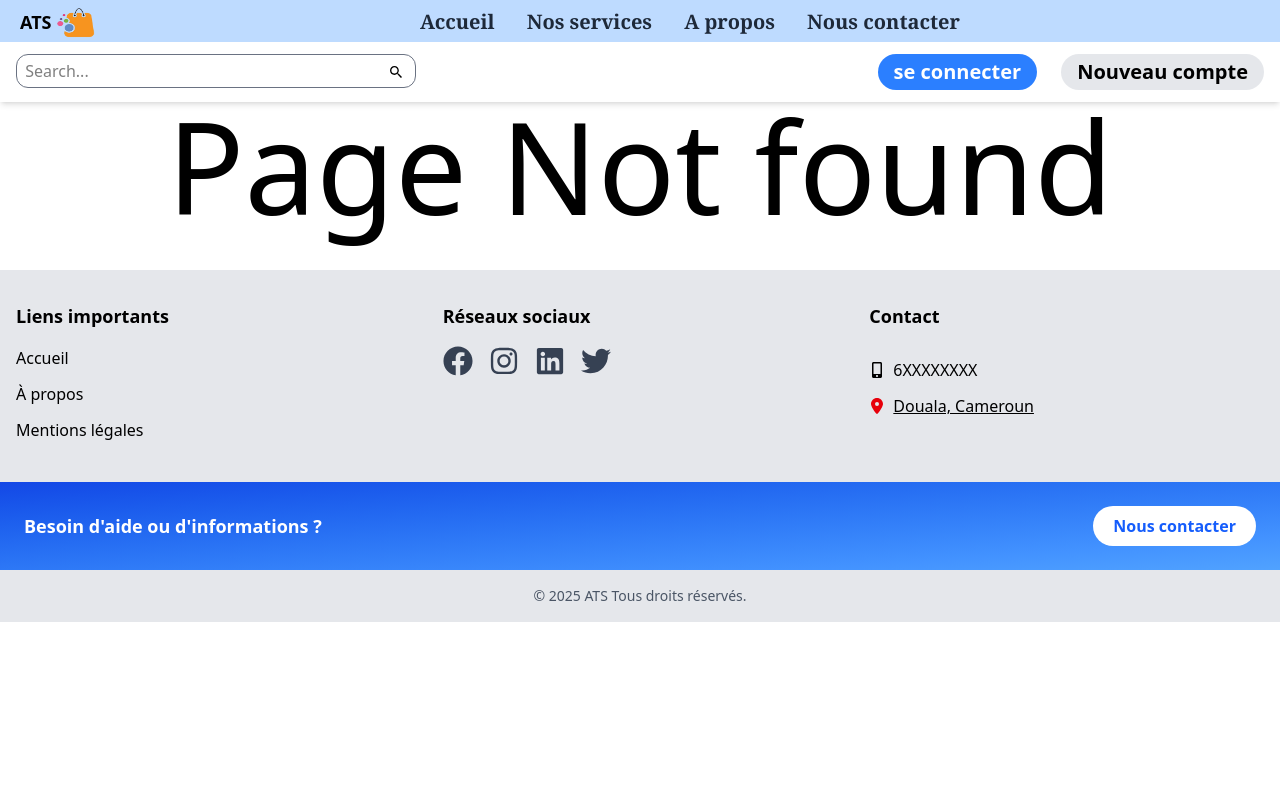
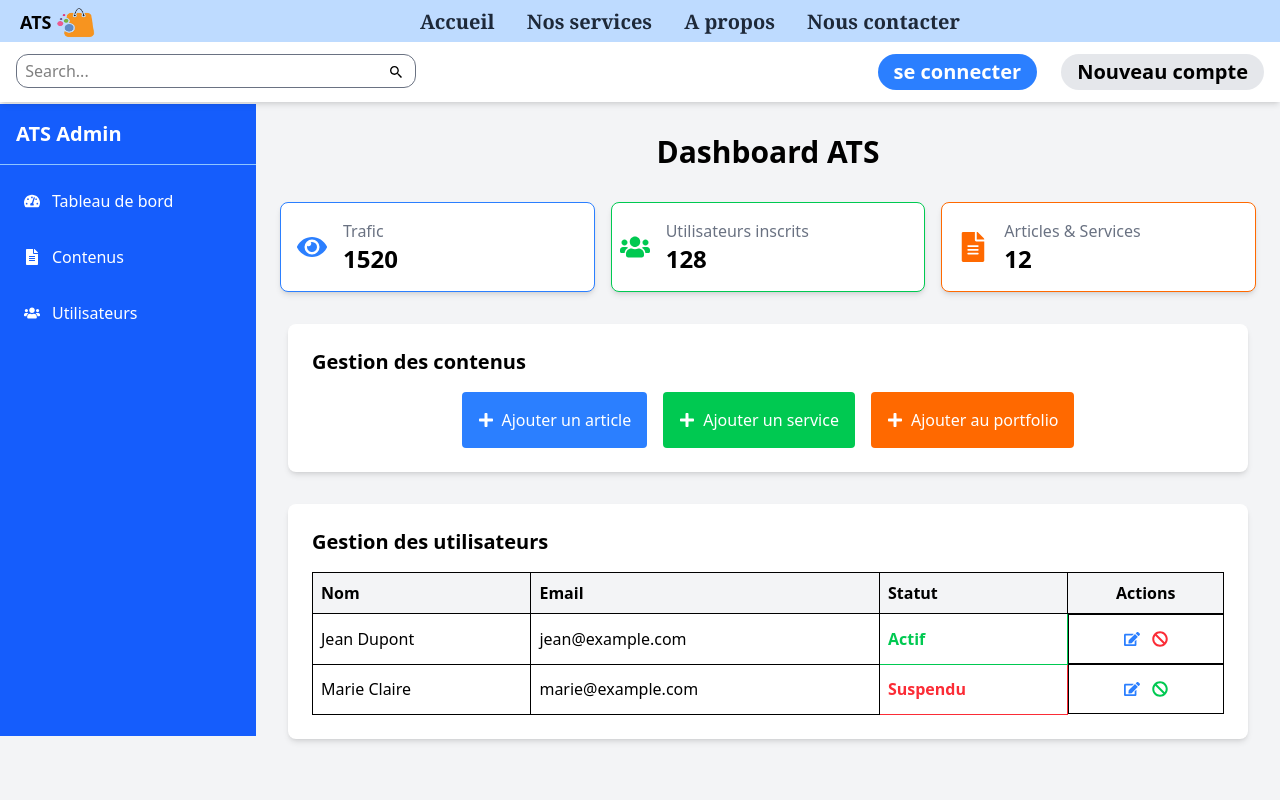
Before and after one commit to AfricanTechSolutions/site-web-ATS-Frontend-, a React (Vite) app in the folder site-web-ATS-Frontend/: page /admin in a window 1280 px wide. Shown: the top 800 px of the page. Built offline with nearby package versions, Linux system fonts and the light colour scheme.

Commit message:
Ajout du Dashboard pour admin

```diff
--- a/site-web-ATS-Frontend/src/MesRoutes.jsx
+++ b/site-web-ATS-Frontend/src/MesRoutes.jsx
@@ -11,6 +11,7 @@ import About from './components/About/About';
 import Contact from './components/Formulaires/Contact';
 import ApplicationForm from './components/Dashboards/applicationForm';
 import UserPage from './components/Dashboards/UserPage';
+import Dashboard from './components/Dashboards/Dashboard';
 
 const MesRoutes = () => {
   return (
@@ -27,6 +28,7 @@ const MesRoutes = () => {
     <Route path='/contact' element={<Contact />} />
     <Route path='/application-form' element={<ApplicationForm />} />
     <Route path='/user-page' element={<UserPage />} />
+    <Route path='/admin' element={<Dashboard />} />
       {/* <Navbar/>
       <Hero/>
       <Services/>
--- a/site-web-ATS-Frontend/src/components/About/About.jsx
+++ b/site-web-ATS-Frontend/src/components/About/About.jsx
@@ -15,14 +15,15 @@ const About = () => {
       {/* Banner with blurred background */}
       <div className='relative w-full h-96 overflow-hidden'>
         <div
-          className='absolute inset-0 bg-cover bg-center blur-[7px]'
+          className='absolute inset-0 bg-cover bg-center '
           style={{ backgroundImage: `url(${img1})` }}
-        />
+        > <div className='bg-black w-full h-full opacity-50 '></div>
+        </div>
         <div className='relative z-10 flex flex-col gap-4 items-center justify-center h-full px-6 text-center'>
           <h1 className='text-4xl text-white font-bold drop-shadow-lg'>
             À propos de African Technologies Solution (ATS)
           </h1>
-          <p className='text-xl text-gray-900 max-w-3xl'>
+          <p className='text-xl text-gray-200 max-w-3xl'>
             Une entreprise spécialisée dans la fourniture de solutions numériques pour les PME et les grandes entreprises
           </p>
         </div>
@@ -34,33 +35,33 @@ const About = () => {
 
           {/* Présentation */}
           <section>
-            <h2 className='text-3xl font-semibold mb-6 text-center'>Présentation de l'entreprise</h2>
-            <p className='mb-4 text-lg leading-relaxed'>
+            <h2 data-aos="fade-up" data-aos-delay="0" className='text-3xl font-semibold mb-6 text-center '>Présentation de l'entreprise</h2>
+            <p data-aos="fade-up" data-aos-delay="200" className='mb-4 text-lg leading-relaxed'>
               African Technologies Solutions (ATS) est une entreprise spécialisée dans la fourniture de solutions numériques adaptées aux besoins des PME et des grandes entreprises.
             </p>
-            <p className='mb-4 text-lg leading-relaxed'>
+            <p data-aos="fade-up" data-aos-delay="400" className='mb-4 text-lg leading-relaxed'>
               Forte d'une expertise en développement d'applications, ATS accompagne ses clients dans la conception, la maintenance et l’optimisation de leurs systèmes informatiques.
             </p>
-            <p className='mb-4 text-lg leading-relaxed'>
+            <p data-aos="fade-up" data-aos-delay="600" className='mb-4 text-lg leading-relaxed'>
               L'entreprise propose également des services de conseil en technologies innovantes et en cybersécurité afin de garantir la protection et la performance des infrastructures digitales.
             </p>
-            <p className='text-lg leading-relaxed'>
+            <p data-aos="fade-up" data-aos-delay="700" className='text-lg leading-relaxed'>
               Son engagement est d'offrir des solutions sur mesure pour faciliter la transformation digitale et améliorer la compétitivité de ses partenaires.
             </p>
           </section>
 
           {/* Notre Vision */}
           <section>
-            <h2 className='text-2xl font-semibold mb-4'>Notre Vision</h2>
-            <p className='text-lg leading-relaxed'>
+            <h2 data-aos="fade-up" data-aos-delay="800" className='text-2xl font-semibold mb-4'>Notre Vision</h2>
+            <p data-aos="fade-up" data-aos-delay="900" className='text-lg leading-relaxed'>
               Être un leader reconnu dans le domaine des solutions numériques en Afrique, en accompagnant les entreprises vers une transformation digitale réussie, durable et innovante.
             </p>
           </section>
 
           {/* Notre Mission */}
           <section>
-            <h2 className='text-2xl font-semibold mb-4'>Notre Mission</h2>
-            <p className='text-lg leading-relaxed'>
+            <h2 data-aos="fade-up" data-aos-delay="1000" className='text-2xl font-semibold mb-4'>Notre Mission</h2>
+            <p data-aos="fade-up" data-aos-delay="1100" className='text-lg leading-relaxed'>
               Fournir des solutions technologiques personnalisées et performantes, tout en assurant un service client de qualité, pour aider nos partenaires à atteindre leurs objectifs stratégiques.
             </p>
           </section>
@@ -107,7 +108,7 @@ px-4 py-2 bg-white rounded-full text-[1.5rem] text-gray-700 font-semibold hover:
   <h2 className="text-2xl font-semibold mb-6 text-center">Nos Valeurs</h2>
   <div className="grid grid-cols-1 sm:grid-cols-2 md:grid-cols-3 gap-6">
     {/* Innovation */}
-    <div className="bg-white shadow-md rounded-lg p-6 flex flex-col items-center text-center hover:scale-105 duration-200">
+    <div data-aos="fade-up" data-aos-delay="1300" className="bg-white shadow-md rounded-lg p-6 flex flex-col items-center text-center hover:scale-105 duration-200">
       <IoMdBulb className="text-indigo-600 mb-4" size={48} />
       <h3 className="text-xl font-semibold mb-2">Innovation</h3>
       <p className="text-gray-600">
@@ -116,7 +117,7 @@ px-4 py-2 bg-white rounded-full text-[1.5rem] text-gray-700 font-semibold hover:
     </div>
 
     {/* Engagement */}
-    <div className="bg-white shadow-md rounded-lg p-6 flex flex-col items-center text-center hover:scale-105 duration-200">
+    <div data-aos="fade-up" data-aos-delay="1400" className="bg-white shadow-md rounded-lg p-6 flex flex-col items-center text-center hover:scale-105 duration-200">
       <IoMdThumbsUp className="text-green-600 mb-4" size={48} />
       <h3 className="text-xl font-semibold mb-2">Engagement</h3>
       <p className="text-gray-600">
@@ -125,7 +126,7 @@ px-4 py-2 bg-white rounded-full text-[1.5rem] text-gray-700 font-semibold hover:
     </div>
 
     {/* Transparence */}
-    <div className="bg-white shadow-md rounded-lg p-6 flex flex-col items-center text-center hover:scale-105 duration-200">
+    <div data-aos="fade-up" data-aos-delay="1500" className="bg-white shadow-md rounded-lg p-6 flex flex-col items-center text-center hover:scale-105 duration-200">
       <IoMdEye className="text-yellow-500 mb-4" size={48} />
       <h3 className="text-xl font-semibold mb-2">Transparence</h3>
       <p className="text-gray-600">
@@ -134,7 +135,7 @@ px-4 py-2 bg-white rounded-full text-[1.5rem] text-gray-700 font-semibold hover:
     </div>
 
     {/* Qualité */}
-    <div className="bg-white shadow-md rounded-lg p-6 flex flex-col items-center text-center hover:scale-105 duration-200">
+    <div data-aos="fade-up" data-aos-delay="1600" className="bg-white shadow-md rounded-lg p-6 flex flex-col items-center text-center hover:scale-105 duration-200">
       <IoMdRibbon className="text-red-600 mb-4" size={48} />
       <h3 className="text-xl font-semibold mb-2">Qualité</h3>
       <p className="text-gray-600">
@@ -143,7 +144,7 @@ px-4 py-2 bg-white rounded-full text-[1.5rem] text-gray-700 font-semibold hover:
     </div>
 
     {/* Respect */}
-    <div className="bg-white shadow-md rounded-lg p-6 flex flex-col items-center text-center hover:scale-105 duration-200">
+    <div data-aos="fade-up" data-aos-delay="1700" className="bg-white shadow-md rounded-lg p-6 flex flex-col items-center text-center hover:scale-105 duration-200">
       <IoMdPeople className="text-purple-600 mb-4" size={48} />
       <h3 className="text-xl font-semibold mb-2">Respect</h3>
       <p className="text-gray-600">
--- /dev/null
+++ b/site-web-ATS-Frontend/src/components/Dashboards/Dashboard.jsx
@@ -0,0 +1,178 @@
+import React, { useState } from "react";
+import {
+  FaUsers,
+  FaEye,
+  FaFileAlt,
+  FaPlus,
+  FaEdit,
+  FaBan,
+  FaBars,
+  FaTimes,
+  FaTachometerAlt,
+} from "react-icons/fa";
+
+const Dashboard = () => {
+  const [sidebarOpen, setSidebarOpen] = useState(false);
+
+  const [stats] = useState({
+    traffic: 1520,
+    users: 128,
+  });
+
+  const [usersList, setUsersList] = useState([
+    { id: 1, name: "Jean Dupont", email: "jean@example.com", status: "Actif" },
+    { id: 2, name: "Marie Claire", email: "marie@example.com", status: "Suspendu" },
+  ]);
+
+  const handleSuspend = (id) => {
+    setUsersList((prev) =>
+      prev.map((user) =>
+        user.id === id
+          ? { ...user, status: user.status === "Actif" ? "Suspendu" : "Actif" }
+          : user
+      )
+    );
+  };
+
+  return (
+    <div className="min-h-screen flex bg-gray-100">
+      {/* Mobile overlay when sidebar is open */}
+      <div
+        className={`fixed inset-0 bg-black/50 z-40 lg:hidden transition-opacity ${
+          sidebarOpen ? "opacity-100" : "opacity-0 pointer-events-none"
+        }`}
+        onClick={() => setSidebarOpen(false)}
+        aria-hidden={!sidebarOpen}
+      />
+
+      {/* Sidebar:
+           - fixed on all sizes for the slide animation on mobile
+           - on lg it keeps top/bottom offsets so it doesn't cover header/footer (adjust top/bottom if needed)
+           - overflow-auto to allow internal scroll
+      */}
+      <aside
+        className={`fixed left-0 top-15 lg:top-26 lg:bottom-16 w-64 bg-blue-600 text-white transform
+          ${sidebarOpen ? "translate-x-0" : "-translate-x-full"}
+          lg:translate-x-0 transition-transform duration-300 z-40 overflow-auto`}
+        aria-hidden={false}
+      >
+        <div className="flex items-center justify-between p-4 border-b border-blue-300">
+          <h1 className="text-lg sm:text-xl font-semibold">ATS Admin</h1>
+          <button onClick={() => setSidebarOpen(false)} className="lg:hidden text-white" aria-label="Fermer le menu">
+            <FaTimes />
+          </button>
+        </div>
+
+        <nav className="flex flex-col p-4 gap-2 sm:gap-4">
+          <a href="/admin" className="flex items-center gap-3 hover:bg-blue-500 p-2 rounded">
+            <FaTachometerAlt /> Tableau de bord
+          </a>
+          <a href="#" className="flex items-center gap-3 hover:bg-blue-500 p-2 rounded">
+            <FaFileAlt /> Contenus
+          </a>
+          <a href="#" className="flex items-center gap-3 hover:bg-blue-500 p-2 rounded">
+            <FaUsers /> Utilisateurs
+          </a>
+        </nav>
+      </aside>
+
+      {/* Main content — pushed right on lg so it doesn't go under the fixed sidebar */}
+      <main className="flex-1 lg:ml-64 p-4 sm:p-6 overflow-auto">
+        {/* Top Bar (make it relative so it doesn't interact with the sidebar positioning) */}
+        <div className="flex items-center  justify-between py-2 mb-6 px-2 w-full">
+          <button onClick={() => setSidebarOpen(true)} className="lg:hidden text-blue-600 text-2xl" aria-label="Ouvrir le menu">
+            <FaBars />
+          </button>
+          <h1 className="text-xl sm:text-2xl md:text-3xl font-bold text-center flex-1">Dashboard ATS</h1>
+          <div className="w-8 lg:hidden" /> {/* spacer */}
+        </div>
+
+        {/* Key Indicators */}
+        <div className="grid grid-cols-1 xs:grid-cols-2 md:grid-cols-3 gap-3 sm:gap-4 mb-8 items-center justify-center">
+          <div className="bg-white shadow-md rounded-lg p-2 sm:p-4 flex items-center gap-4 border border-blue-500 w-full max-w-full mx-auto">
+            <FaEye className="text-blue-500 text-3xl" />
+            <div>
+              <p className="text-gray-500 text-sm sm:text-base">Trafic</p>
+              <h2 className="text-xl sm:text-2xl font-bold">{stats.traffic}</h2>
+            </div>
+          </div>
+
+          <div className="bg-white shadow-md rounded-lg px-2 py-4 flex items-center gap-4 border border-green-500 w-full max-w-full mx-auto">
+            <FaUsers className="text-green-500 text-3xl" />
+            <div>
+              <p className="text-gray-500 text-sm sm:text-base">Utilisateurs inscrits</p>
+              <h2 className="text-xl sm:text-2xl font-bold">{stats.users}</h2>
+            </div>
+          </div>
+
+          <div className="bg-white shadow-md rounded-lg p-4 flex items-center gap-4 border border-orange-500 w-full max-w-full mx-auto">
+            <FaFileAlt className="text-orange-500 text-3xl" />
+            <div>
+              <p className="text-gray-500 text-sm sm:text-base">Articles & Services</p>
+              <h2 className="text-xl sm:text-2xl font-bold">12</h2>
+            </div>
+          </div>
+        </div>
+
+        {/* Content Management */}
+        <div className="bg-white shadow-md rounded-lg p-4 sm:p-6 mb-8 max-w-full mx-2">
+          <h2 className="text-lg sm:text-xl font-bold mb-4 text-center sm:text-left">Gestion des contenus</h2>
+          <div className="flex flex-col md:flex-row flex-wrap gap-3 justify-center sm:gap-4">
+            <button className="flex items-center gap-2 bg-blue-500 text-white px-3 sm:px-4 py-4 rounded hover:bg-blue-600 text-sm sm:text-base justify-center">
+              <FaPlus /> Ajouter un article
+            </button>
+            <button className="flex items-center gap-2 bg-green-500 text-white px-3 sm:px-4 py-4 rounded hover:bg-green-600 text-sm sm:text-base justify-center">
+              <FaPlus /> Ajouter un service
+            </button>
+            <button className="flex items-center gap-2 bg-orange-500 text-white px-3 sm:px-4 py-4 rounded hover:bg-orange-600 text-sm sm:text-base justify-center">
+              <FaPlus /> Ajouter au portfolio
+            </button>
+          </div>
+        </div>
+
+        {/* User Management */}
+        <div className="bg-white mx-2 shadow-md rounded-lg p-4 sm:p-6 max-w-full overflow-x-auto">
+          <h2 className="text-lg sm:text-xl font-bold mb-4">Gestion des utilisateurs</h2>
+          <div className="overflow-x-auto">
+            <table className="w-full border-collapse min-w-[350px] sm:min-w-[500px] text-xs sm:text-base">
+              <thead>
+                <tr className="bg-gray-100">
+                  <th className="border p-2 text-left">Nom</th>
+                  <th className="border p-2 text-left">Email</th>
+                  <th className="border p-2 text-left">Statut</th>
+                  <th className="border p-2 text-center">Actions</th>
+                </tr>
+              </thead>
+              <tbody>
+                {usersList.map((user) => (
+                  <tr key={user.id}>
+                    <td className="border p-2">{user.name}</td>
+                    <td className="border p-2">{user.email}</td>
+                    <td
+                      className={`border p-2 font-semibold ${user.status === "Actif" ? "text-green-500" : "text-red-500"}`}
+                    >
+                      {user.status}
+                    </td>
+                    <td className="border p-4 text-center flex justify-center gap-3">
+                      <button className="text-blue-500 hover:text-blue-700">
+                        <FaEdit />
+                      </button>
+                      <button
+                        onClick={() => handleSuspend(user.id)}
+                        className={`m-0 ${user.status === "Actif" ? "text-red-500 hover:text-red-700" : "text-green-500 hover:text-green-700"}`}
+                      >
+                        <FaBan />
+                      </button>
+                    </td>
+                  </tr>
+                ))}
+              </tbody>
+            </table>
+          </div>
+        </div>
+      </main>
+    </div>
+  );
+};
+
+export default Dashboard;
--- a/site-web-ATS-Frontend/src/components/Formulaires/Contact.jsx
+++ b/site-web-ATS-Frontend/src/components/Formulaires/Contact.jsx
@@ -1,25 +1,52 @@
-import React from 'react'
+import React from 'react';
+import { FaMapMarkerAlt, FaPhoneAlt, FaEnvelope } from 'react-icons/fa';
 
 const Contact = () => {
   return (
-      <div className="min-h-screen flex justify-center items-center bg-gray-100 p-4">
-          <div className="relative z-0 w-full max-w-6xl bg-white shadow-xl rounded-lg p-6 sm:p-10">
+    <div className="min-h-screen bg-gray-100 flex flex-col w-full">
 
-            {/* Background design */}
-            <div className="bg-blue-400 w-32 h-32 absolute z-0 rounded-3xl top-[-40px] left-[-40px]"></div>
-
-            {/* Header */}
-            <div className="text-center relative z-10 mb-10">
-              <h1 className="text-3xl font-bold">Nous contacter</h1>
-              <p className="text-gray-500">Enoyez nous un message et nous vous contacterons</p>
+      {/* Banner */}
+      <div className="bg-blue-500 text-white text-center py-6 shadow-md w-full m-0">
+        <h1 className="text-3xl font-bold">Nous Contacter</h1>
+        <p className="text-lg mt-2">Nous sommes toujours à votre écoute</p>
       </div>
 
-            {/* Body */}
-            <div className="flex flex-col lg:flex-row justify-center items-stretch gap-6 relative z-10">
+      {/* Cards Row */}
+      <div className="flex flex-col md:flex-row flex-wrap justify-center gap-6 p-6 max-w-6xl mx-auto">
 
-              {/* Email login form */}
-              <div className="w-full max-w-md bg-white rounded-md shadow-2xl p-6">
-                <form className="flex flex-col gap-6">
+        {[
+          { icon: <FaMapMarkerAlt />, color: 'blue', title: 'Localisation', text: 'Douala, Cameroun' },
+          { icon: <FaPhoneAlt />, color: 'green', title: 'Téléphone', text: '+237 6 99 99 99 99' },
+          { icon: <FaEnvelope />, color: 'yellow', title: 'Email', text: 'contact@entreprise.com' },
+        ].map((card, index) => (
+          <div
+            key={index}
+            className="flex items-center gap-4  bg-white shadow-lg rounded-lg p-10 md:p-4 lg:p-10 flex-1 min-w-[250px] h-auto lg:h-28"
+          >
+            <div className={`bg-${card.color}-100 text-${card.color}-500 p-3 rounded-full text-2xl flex-shrink`}>
+              {card.icon}
+            </div>
+            <div>
+              <h2 className="font-bold text-lg">{card.title}</h2>
+              <p className="text-gray-600">{card.text}</p>
+            </div>
+          </div>
+        ))}
+      </div>
+
+      {/* Map + Form Section */}
+      <div className="flex flex-col md:flex-row gap-8 max-w-6xl mx-auto p-6 w-full">
+
+        {/* GPS Map Placeholder */}
+        <div className="flex-1 bg-gray-200 rounded-lg min-h-[300px] lg:min-h-[500px] flex items-center justify-center text-gray-500">
+          <iframe src="https://www.google.com/maps/embed?pb=!1m14!1m12!1m3!1d1989.8064856432823!2d9.752184388311925!3d4.098902774319888!2m3!1f0!2f0!3f0!3m2!1i1024!2i768!4f13.1!5e0!3m2!1sen!2scm!4v1754671853321!5m2!1sen!2scm"
+          allowFullScreen="" loading="lazy" referrerPolicy="no-referrer-when-downgrade"
+          className='w-full h-full'></iframe>
+        </div>
+
+        {/* Contact Form */}
+        <div className="flex-1 flex">
+          <form className="bg-white rounded-md shadow-2xl p-6 flex flex-col gap-6 w-full min-h-[300px] lg:min-h-[500px]">
             <div className="flex flex-col">
               <label htmlFor="email" className="mb-1 font-medium">Email</label>
               <input
@@ -29,20 +56,19 @@ const Contact = () => {
                 className="w-full border border-blue-400 h-10 rounded-md px-3 focus:outline-blue-500"
               />
             </div>
-                  <div className="flex flex-col">
+            <div className="flex flex-col flex-1">
               <label htmlFor="message" className="mb-1 font-medium">Message</label>
               <textarea
                 id="message"
-                      name='message'
-                      rows={6}
+                name="message"
                 placeholder="Entrez votre message ici"
-                      className="w-full border border-blue-400 h-30 rounded-md px-3 focus:outline-blue-500 p-3 text-xl text-gray-700"
+                className="w-full border border-blue-400 rounded-md px-3 h-[400px] focus:outline-blue-500 p-3 text-xl text-gray-700 resize-none flex-1"
               />
             </div>
             <button
               type="submit"
               disabled
-                    className="bg-blue-500 text-white font-semibold py-2 px-6 rounded-full mt-4 self-end hover:bg-blue-700 hover:scale-105 duration-200"
+              className="bg-blue-500 text-white font-semibold py-2 px-6 rounded-full self-end hover:bg-blue-700 hover:scale-105 duration-200"
             >
               Envoyer
             </button>
@@ -50,8 +76,7 @@ const Contact = () => {
         </div>
       </div>
     </div>
-        </div>
-  )
+  );
 }
 
-export default Contact
+export default Contact;
```
Lines whose indentation alone changed are shown as unchanged.
